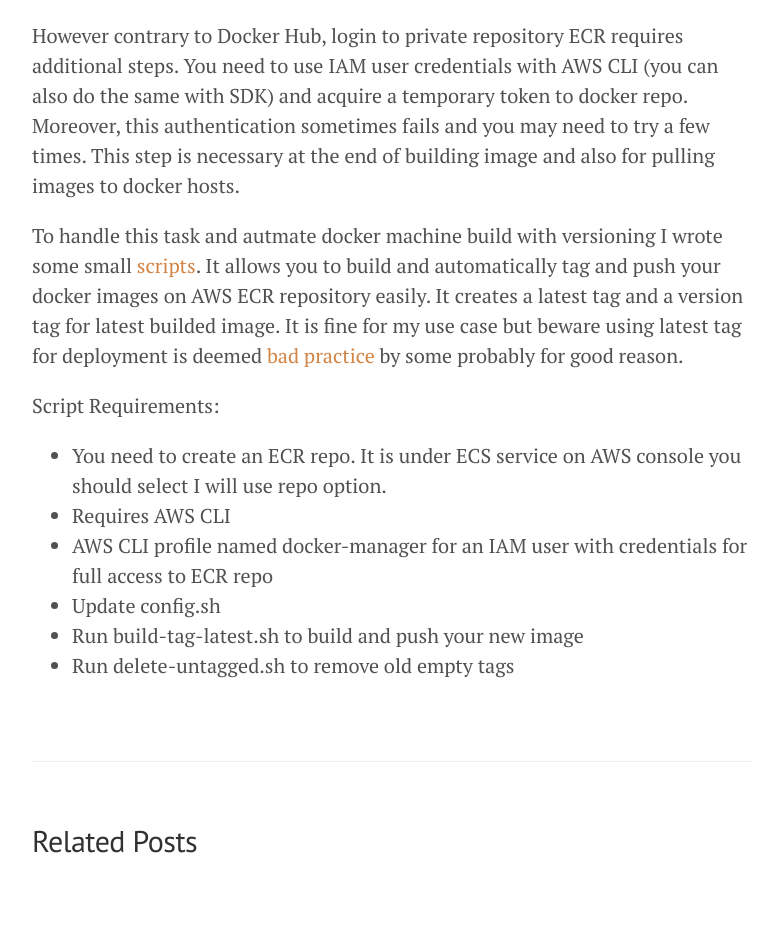
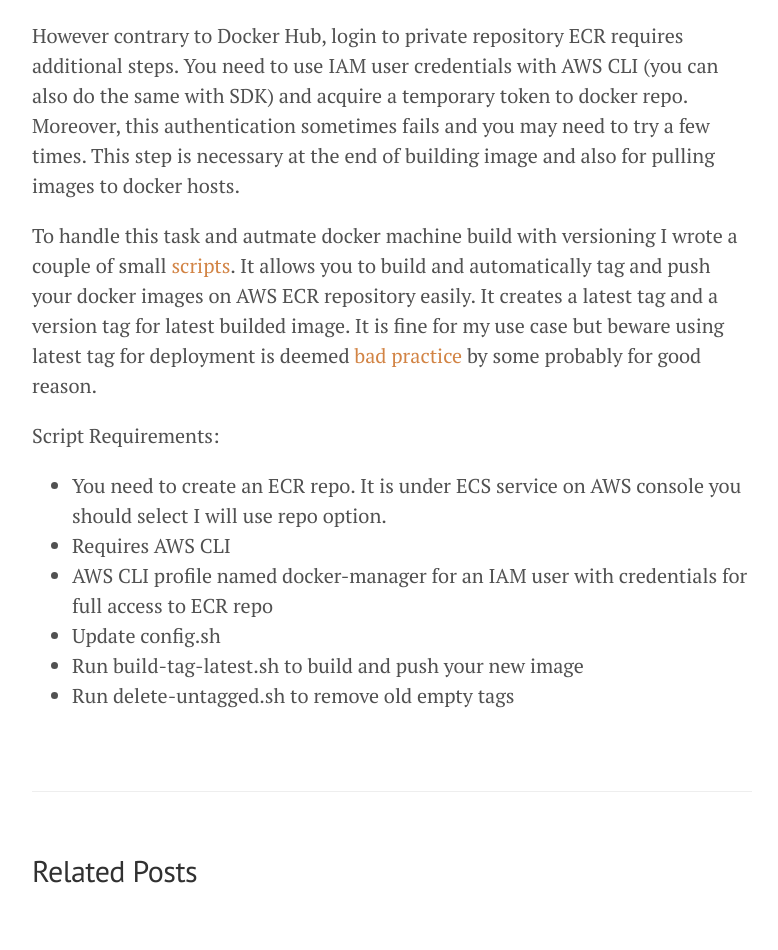
Before and after one commit to ozgurbtr/ozgurbtr.github.io, a Jekyll site: the page built from _posts/2017-03-06-aws-ecr-scripts.md, in a window 1280 px wide. Shown: the part 831-1781 px from the top of the page, without its empty margins (248-1026 px from the left). Built offline with Jekyll 4.4.1, drawn with Linux system fonts in a browser that asks for light colours; before the commit the page ends 1751 px from its top, so only the background shows below that.

```diff
--- a/_posts/2017-03-06-aws-ecr-scripts.md
+++ b/_posts/2017-03-06-aws-ecr-scripts.md
@@ -26,7 +26,7 @@ step is necessary at the end of building image and also for pulling images
 to docker hosts.
 
 To handle this task and autmate docker machine build with versioning I wrote
-some small [scripts](https://github.com/ozgurbtr/aws-ecr-scripts). It allows you
+a couple of small [scripts](https://github.com/ozgurbtr/aws-ecr-scripts). It allows you
 to build and automatically tag and push your docker images on AWS ECR repository
 easily. It creates a latest tag and a version tag for latest builded image. It
 is fine for my use case but beware using latest tag for deployment is deemed
```
